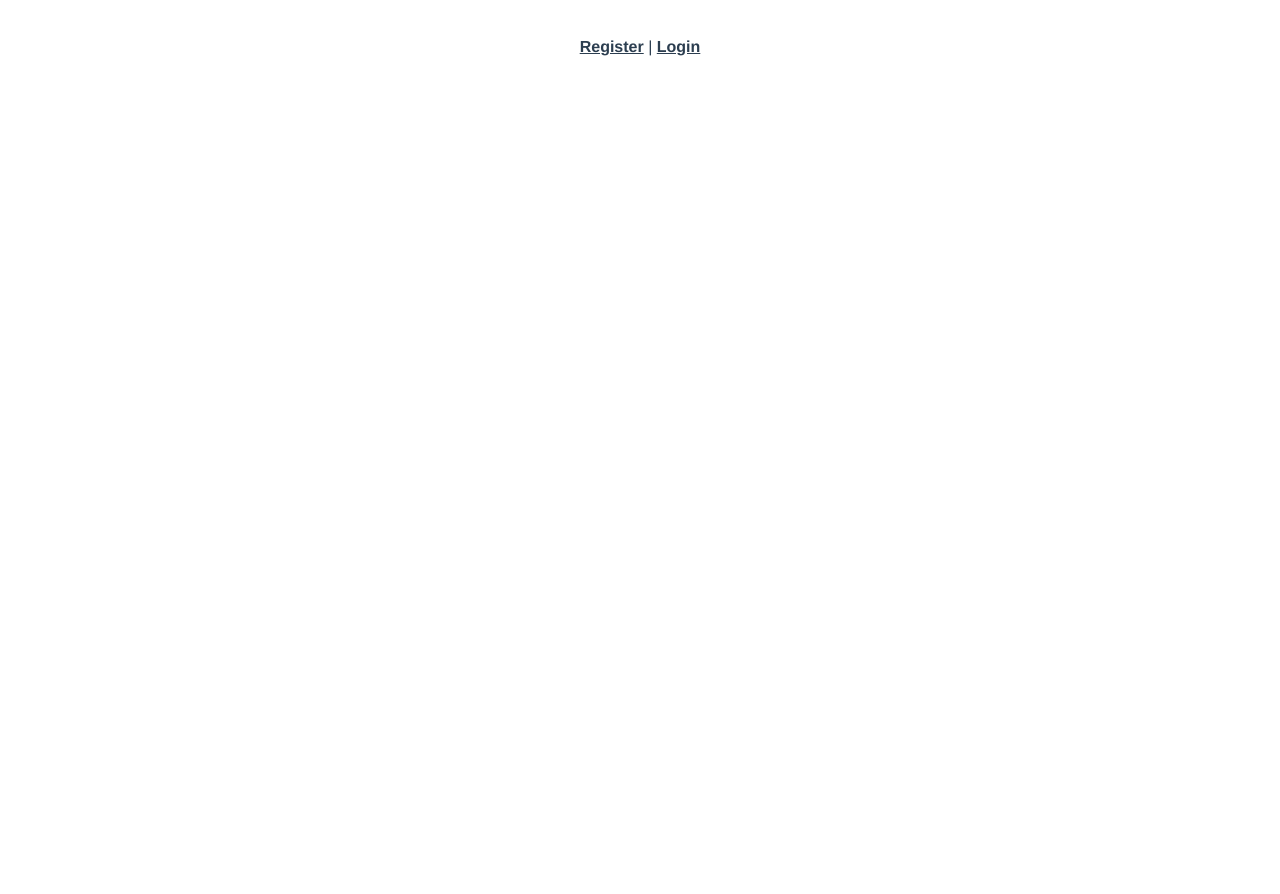
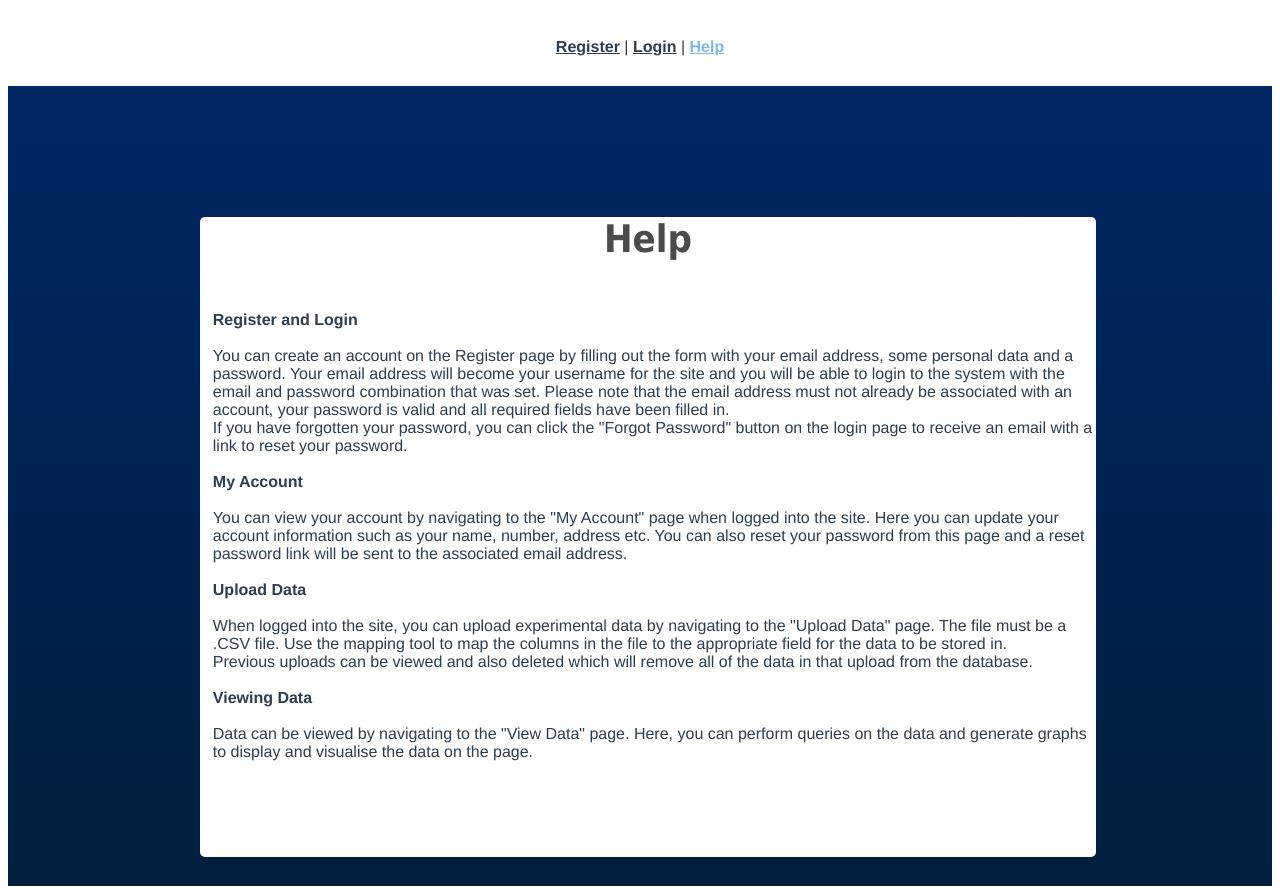
Before and after one commit to TerenceBruce/project, a Vue app in the folder heart-web-app/: page /#/help in a window 1280 px wide. Before the commit this address had no page. Before the commit the page ends 800 px from the top, so only its background shows below. Built offline with nearby package versions, Linux system fonts and the light colour scheme.

Commit message:
added help page

```diff
--- a/heart-web-app/src/App.vue
+++ b/heart-web-app/src/App.vue
@@ -3,7 +3,8 @@
     <!-- <router-link to="/">Home</router-link> |
     <router-link to="/about">About</router-link>  -->
     <router-link to="/register">Register</router-link> |
-    <router-link to="/login">Login</router-link>
+    <router-link to="/login">Login</router-link>  |
+    <router-link to="/help">Help</router-link>
     <!-- <Header></Header> -->
   </div>
   <router-view/>
--- a/heart-web-app/src/router/index.js
+++ b/heart-web-app/src/router/index.js
@@ -8,6 +8,7 @@ import RegisterSuccess from "../views/RegisterSuccess.vue";
 import MyAccount from "../views/MyAccount.vue";
 import Upload from "../views/Upload.vue";
 import News from "../views/News.vue";
+import Help from "../views/Help.vue";
 
 const routes = [
   {
@@ -56,6 +57,11 @@ const routes = [
     path: "/upload",
     name: "upload",
     component: Upload
+  },
+  {
+    path: "/help",
+    name: "help",
+    component: Help
   }
 ]
 
--- /dev/null
+++ b/heart-web-app/src/views/Help.vue
@@ -0,0 +1,64 @@
+<template>
+  <div class="wrapper">
+      <div class="container">
+          <div class="header">
+              <h4 id="subtitle">Help</h4>
+            </div>
+            <div class="body" style="text-align: left; padding-left: 1vw">
+                <p>
+                    <b>Register and Login</b>
+                    <br><br>
+                    You can create an account on the Register page by filling out the form with your email address, some personal data and a password. Your email address will become your username for the site and you will be able to login to the system with the email and password combination that was set. Please note that the email address must not already be associated with an account, your password is valid and all required fields have been filled in.
+                    <br>
+                    If you have forgotten your password, you can click the "Forgot Password" button on the login page to receive an email with a link to reset your password.
+                    <br><br>
+                    <b>My Account</b>
+                    <br><br>
+                    You can view your account by navigating to the "My Account" page when logged into the site. Here you can update your account information such as your name, number, address etc. You can also reset your password from this page and a reset password link will be sent to the associated email address.
+                    <br><br>
+                    <b>Upload Data</b>
+                    <br><br>
+                    When logged into the site, you can upload experimental data by navigating to the "Upload Data" page. The file must be a .CSV file. Use the mapping tool to map the columns in the file to the appropriate field for the data to be stored in.
+                    <br>
+                    Previous uploads can be viewed and also deleted which will remove all of the data in that upload from the database.
+                    <br><br>
+                    <b>Viewing Data</b>
+                    <br><br>
+                    Data can be viewed by navigating to the "View Data" page. Here, you can perform queries on the data and generate graphs to display and visualise the data on the page.
+                    </p>
+            </div>
+          </div>
+      </div>
+</template>
+
+<script>
+export default {
+
+}
+</script>
+
+<style scoped>
+
+  .wrapper {
+    background: linear-gradient(360deg, #001E3C 0%, #002663 93.8%);
+    height: 90vh;
+    padding-top: 10vh;
+  }
+
+  .container {
+      width: 70vw;
+      height: 80vh;
+      border-radius: 5px;
+      background-color: white;
+      margin-left: 15vw;
+      margin-top: 3vw;
+  }
+
+  #subtitle {
+      font-family: Tahoma;
+      font-size: 38px;
+      color: #4C4B4B;
+  }
+
+
+</style>
```
